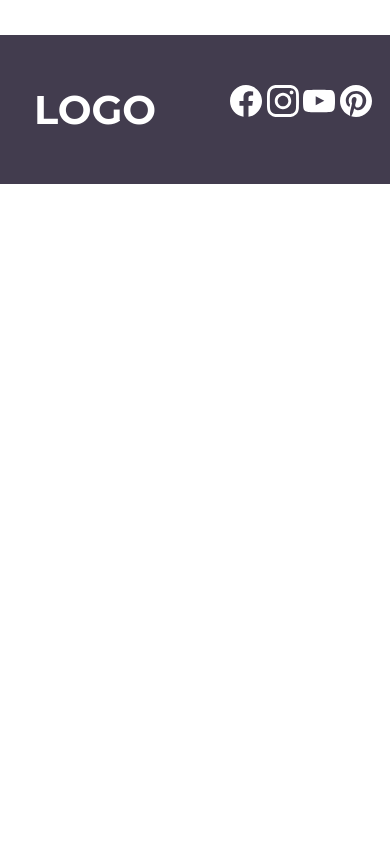
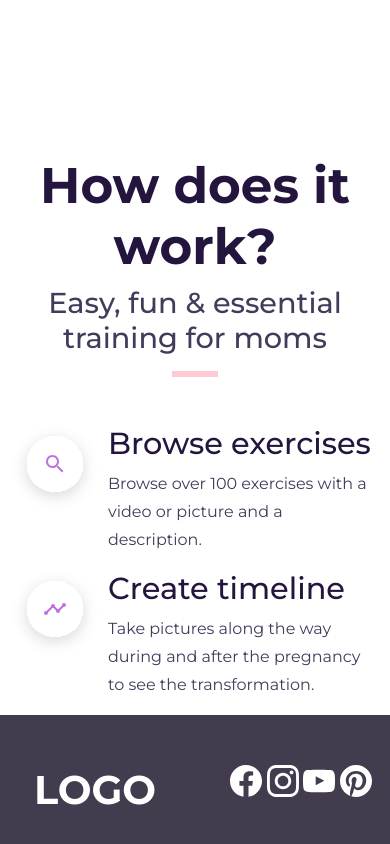
Before and after one commit to Yaroslavvvvvvvv/stfalcon_test, a Vue app: page / in a window 390 px wide. Shown: the part 1010-1854 px from the top of the page. Before the commit the page ends 1194 px from the top, so only its background shows below. Built offline with nearby package versions, Linux system fonts and the light colour scheme.

Commit message:
start second section

```diff
--- /dev/null
+++ b/src/assets/styles/second_section.scss
@@ -0,0 +1,98 @@
+@import "./variables";
+
+.second_section {
+  background: $background;
+  margin-top: 150px;
+
+  h2 {
+    color: $dark_text;
+    font-family: $font;
+    font-size: 3.125rem;
+    font-style: normal;
+    font-weight: 700;
+    line-height: normal;
+  }
+
+  h3 {
+    color: $next_text;
+    font-family: $font;
+    font-size: 2rem;
+    font-style: normal;
+    font-weight: 500;
+    line-height: normal;
+  }
+
+  .colored_line {
+    margin-left: auto;
+    margin-right: auto;
+    width: 46px;
+    border: 3px solid $colored_line;
+  }
+
+  h5 {
+    margin-left: 40px;
+    color: $dark_text;
+    font-family: $font;
+    font-size: 2rem;
+    font-style: normal;
+    font-weight: 500;
+    line-height: normal;
+  }
+
+  p {
+    margin-left: 40px;
+    color: $next_text;
+    font-family: $font;
+    font-size: 1.125rem;
+    font-style: normal;
+    font-weight: 400;
+    line-height: 28px;
+  }
+
+  @media (max-width: 1399.98px) {
+    p {
+      font-size: 1rem;
+    }
+  }
+  @media (max-width: 1199.98px) {
+    p {
+      br {
+        display: none;
+      }
+    }
+  }
+  @media (max-width: 991.98px) {
+    h5 {
+      margin-left: 10px;
+      font-size: 1.9rem;
+    }
+    p {
+      margin-left: 10px;
+    }
+  }
+  @media (max-width: 767.98px) {
+    h3 {
+      font-size: 1.8rem;
+    }
+    p {
+      font-size: 1.125rem;
+    }
+  }
+  @media (max-width: 575.98px) {
+    p {
+      font-size: 1rem;
+    }
+  }
+}
+
+@media (max-width: 767.98px) {
+  .second_section {
+    margin-top: 300px;
+  }
+}
+
+@media (max-width: 575.98px) {
+  .second_section {
+    margin-top: 220px;
+  }
+}
--- /dev/null
+++ b/src/components/SecondSection.vue
@@ -0,0 +1,44 @@
+<template>
+  <section class="second_section">
+    <div class="container">
+      <div class="text-center">
+        <h2>How does it work?</h2>
+        <h3>Easy, fun & essential training for moms</h3>
+        <hr class="colored_line">
+      </div>
+      <div class="row mt-5">
+        <div class="col-lg-6 col-md-6 col-md-6">
+          <div class="d-flex align-items-start">
+            <img src="../assets/img/second_section/exercises.svg" alt="logo" class="mw-100">
+            <div>
+              <h5>Browse exercises</h5>
+              <p>Browse over 100 exercises with a video or picture and a<br>
+                description.</p>
+            </div>
+          </div>
+        </div>
+        <div class="col-lg-6 col-md-6 col-md-6">
+          <div class="d-flex align-items-start">
+            <img src="../assets/img/second_section/timeline.svg" alt="logo" class="mw-100">
+            <div>
+              <h5>Create timeline</h5>
+              <p>Take pictures along the way during and after the<br>
+                pregnancy to see the transformation.</p>
+            </div>
+          </div>
+        </div>
+      </div>
+    </div>
+  </section>
+</template>
+
+<script>
+export default {
+  name: "SecondSection"
+}
+</script>
+
+<style scoped lang="scss">
+@import "./src/assets/styles/second_section";
+
+</style>
--- a/src/views/MyHome.vue
+++ b/src/views/MyHome.vue
@@ -1,13 +1,15 @@
 <template>
-<FirstSection/>
+  <FirstSection/>
+  <SecondSection/>
 </template>
 
 <script>
 import FirstSection from "@/components/FirstSection.vue";
+import SecondSection from "@/components/SecondSection.vue";
 
 export default {
   name: "MyHome",
-  components: {FirstSection}
+  components: {SecondSection, FirstSection}
 }
 </script>
 
```
Also changed, not shown: src/assets/img/second_section/exercises.svg (added), src/assets/img/second_section/timeline.svg (added).
